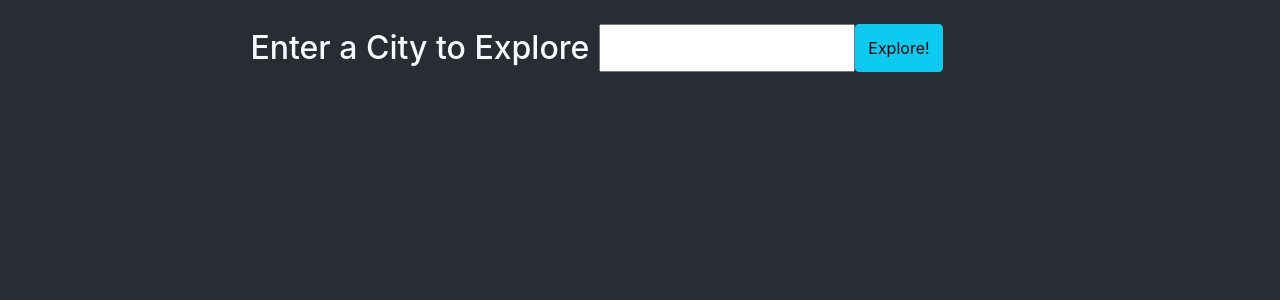
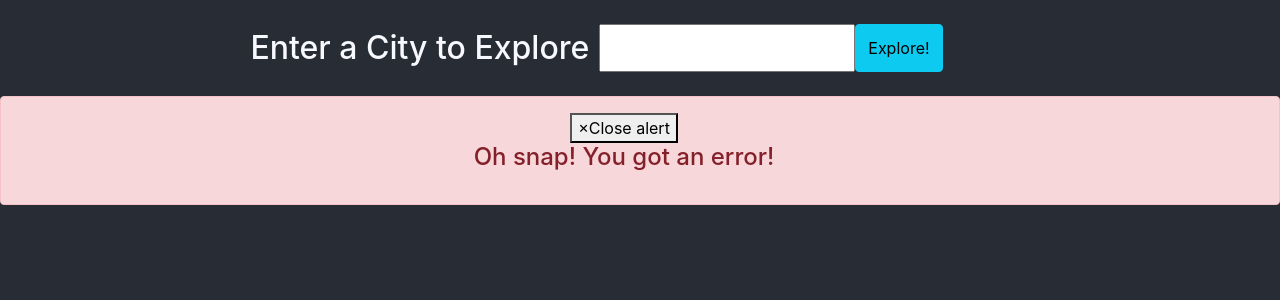
Before and after one commit to jinman36/city-explorer, a React (Create React App) app: page / in a window 1280 px wide. Shown: the top 300 px of the page. Built offline with nearby package versions, Linux system fonts and the light colour scheme.

Commit message:
added notes

```diff
--- a/src/AlertDismissible.js
+++ b/src/AlertDismissible.js
@@ -1 +1,23 @@
+import React from 'react';
 import Alert from 'react-bootstrap/Alert'
+
+class AlertDismissible extends React.Component {
+
+  render() {
+    return (
+      <>
+        <Alert variant="danger" dismissible>
+          <Alert.Heading>Oh snap! You got an error!</Alert.Heading>
+          <p>
+            {this.props.errorCode}
+          </p>
+        </Alert>
+      </>
+
+    )
+  }
+
+}
+
+
+export default AlertDismissible;
--- a/src/App.js
+++ b/src/App.js
@@ -6,6 +6,7 @@ import Container from 'react-bootstrap/Container'
 import Row from 'react-bootstrap/Row'
 import Col from 'react-bootstrap/Col'
 import Img from 'react-bootstrap/Image'
+import AlertDismissible from './AlertDismissible';
 
 
 class App extends React.Component {
@@ -30,7 +31,8 @@ class App extends React.Component {
     }
     catch (error) {
       console.log(`there was an error: ${error}`)
-     };
+      this.setState({ errorCode: error})
+    };
   }
 
   render() {
@@ -44,6 +46,7 @@ class App extends React.Component {
             Explore!
           </Button>
         </Container>
+        <AlertDismissible />
         {this.state.locationObj.display_name &&
           <Container>
             <Row>
```
